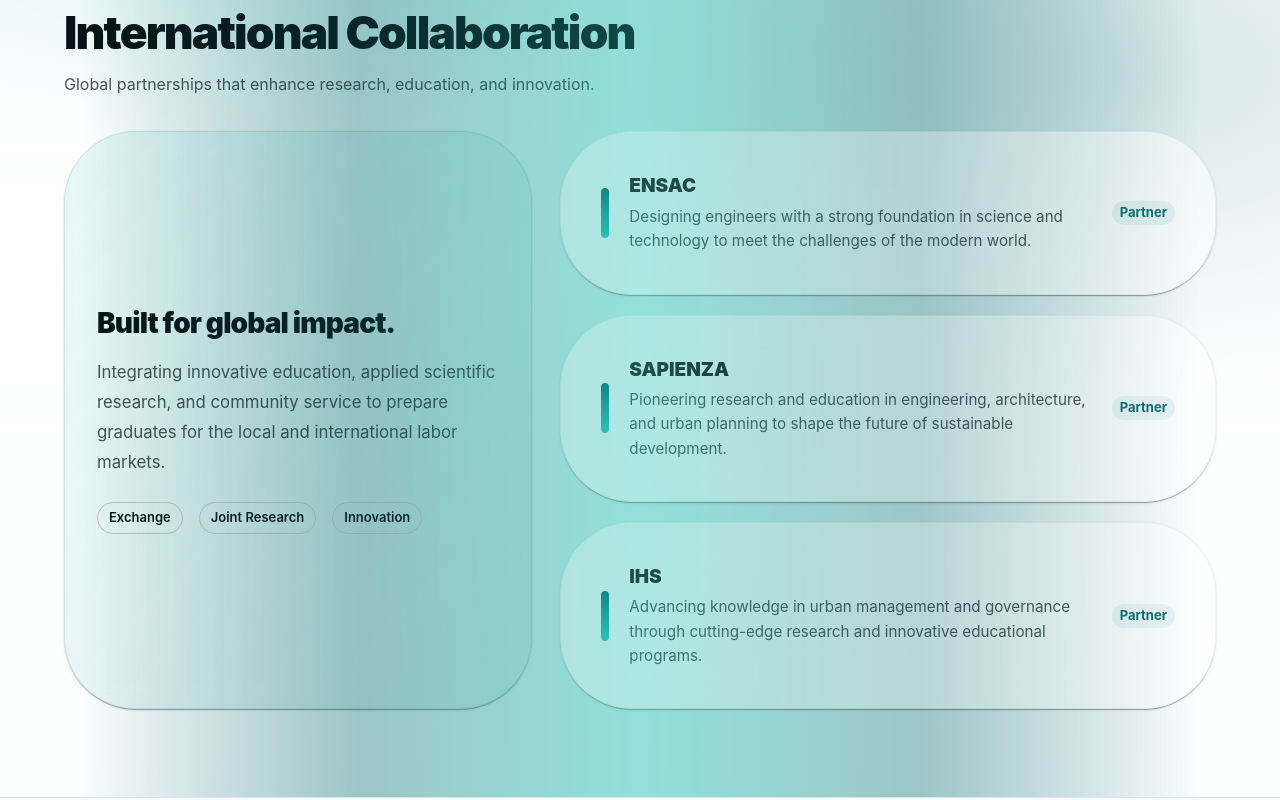
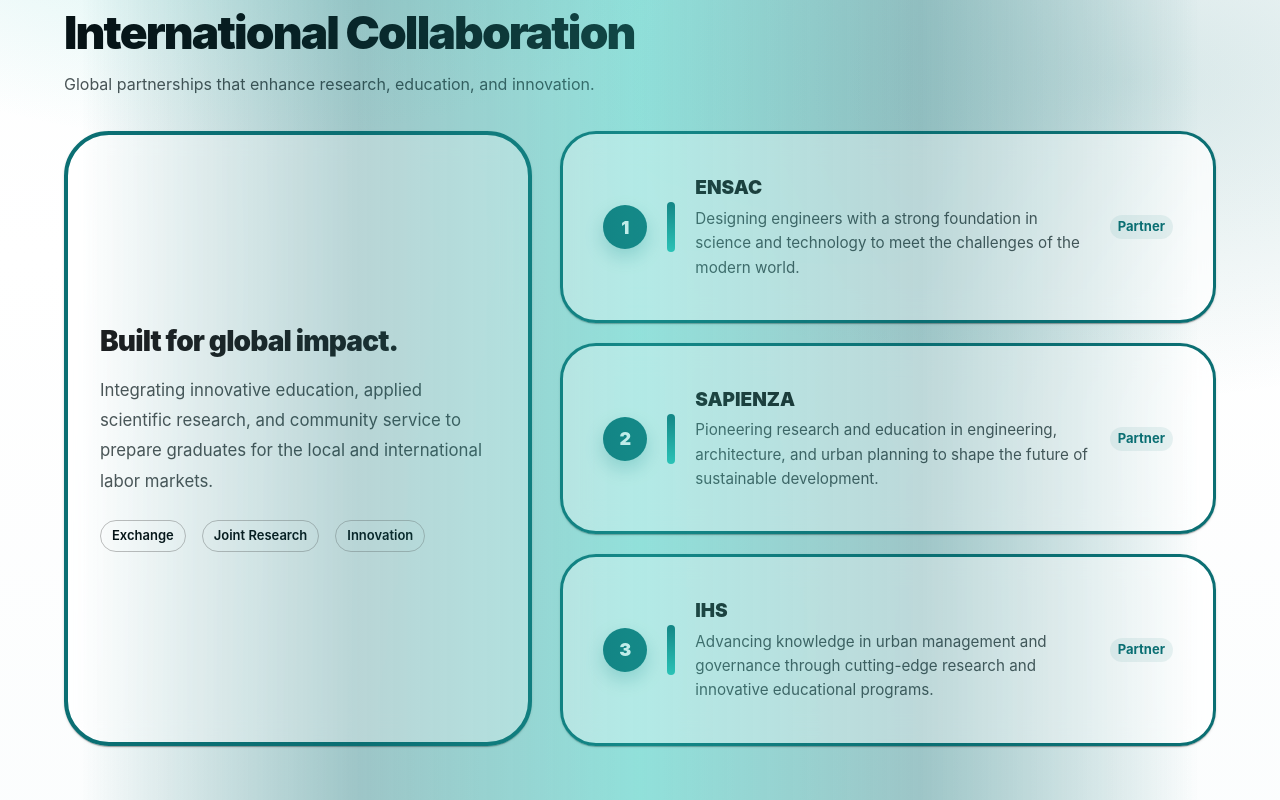
Before and after one commit to MUA122/uni, a React (Vite) app: page / in a window 1280 px wide. Shown: the part 860-1660 px from the top of the page. Built offline with nearby package versions, Linux system fonts and the light colour scheme.

Commit message:
improve styling

```diff
--- a/src/components/layout/Footer.tsx
+++ b/src/components/layout/Footer.tsx
@@ -32,7 +32,7 @@
 
 export default function FooterModern() {
   return (
-    <Box sx={{ position: "relative", mt: 10, overflow: "hidden" }}>
+    <Box sx={{ position: "relative", overflow: "hidden" }}>
       {/* Background Layer */}
       <Box
         sx={{
@@ -49,7 +49,7 @@
         {/* CTA Section */}
         <Box
           sx={{
-            borderRadius: 4,
+            borderRadius: 2.5,
             p: { xs: 3, md: 5 },
             mb: 8,
             border: "1px solid rgba(255, 255, 255, 0.1)",
--- a/src/components/sections/InternationalCollaboration.tsx
+++ b/src/components/sections/InternationalCollaboration.tsx
@@ -38,12 +38,12 @@
           <Stack spacing={2} sx={{ height: "100%" }}>
             <Card
               sx={{
-                borderRadius: 4,
+                borderRadius: 2.5,
                 p: { xs: 3, md: 4 },
                 height: "100%",
-                background:
-                  "linear-gradient(135deg, rgba(44,197,185,0.12) 0%, rgba(11,111,115,0.06) 100%)",
-                border: "1px solid rgba(11,111,115,0.12)",
+                background: "rgba(255, 255, 255, 0.6)",
+                border: "4px solid #0B6F73",
+                color: "#1d1d1f",
                 display: "flex",
                 flexDirection: "column",
                 justifyContent: "center",
@@ -100,20 +100,21 @@
         {/* Right Side  */}
         <Box sx={{ flex: { xs: 3, md: 7 } }}>
           <Stack spacing={2.5}>
-            {points.map((p) => (
+            {points.map((p, index) => (
               <Card
                 key={p.title}
                 sx={{
-                  borderRadius: 4,
+                  borderRadius: 2,
                   p: 2,
-                  background: "rgba(255,255,255,0.60)",
-                  backdropFilter: "blur(20px)",
-                  border: "1px solid rgba(0,0,0,0.05)",
-                  transition: "all .3s cubic-bezier(0.4, 0, 0.2, 1)",
+                  background: "rgba(255, 255, 255, 0.72)",
+                  border: "3px solid #0B6F73",
+                  transition:
+                    "transform 220ms ease, box-shadow 220ms ease, border-color 220ms ease, background 220ms ease",
                   "&:hover": {
-                    transform: { md: "translateX(8px)", xs: "none" },
-                    boxShadow: "0 20px 40px rgba(0,0,0,0.08)",
-                    borderColor: "rgba(11,111,115,0.3)",
+                    borderColor: "rgba(11,111,115,0.18)",
+                    background: "rgba(255,255,255,0.82)",
+                    transform: "translateY(-2px)",
+                    boxShadow: "0 12px 28px rgba(0,0,0,0.08)",
                   },
                 }}
               >
@@ -127,6 +128,26 @@
                     alignItems: { xs: "flex-start", sm: "center" },
                   }}
                 >
+                  {/* Number Badge */}
+                  <Box
+                    sx={{
+                      minWidth: 44,
+                      height: 44,
+                      borderRadius: "50%",
+                      bgcolor: "#0B6F73",
+                      color: "#fff",
+                      fontWeight: 900,
+                      fontSize: 18,
+                      display: "flex",
+                      alignItems: "center",
+                      justifyContent: "center",
+                      flexShrink: 0,
+                      boxShadow: "0 8px 18px rgba(11,111,115,0.25)",
+                    }}
+                  >
+                    {index + 1}
+                  </Box>
+
                   {/* Gradient Bar */}
                   <Box
                     sx={{
@@ -136,6 +157,7 @@
                       background:
                         "linear-gradient(180deg, #0b6f73 0%, #2cc5b9 100%)",
                       flexShrink: 0,
+                      alignSelf: { xs: "center", sm: "auto" },
                     }}
                   />
 
```
